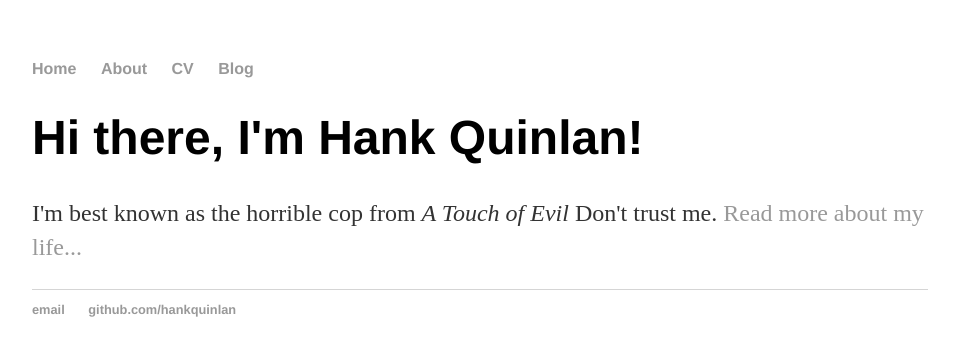
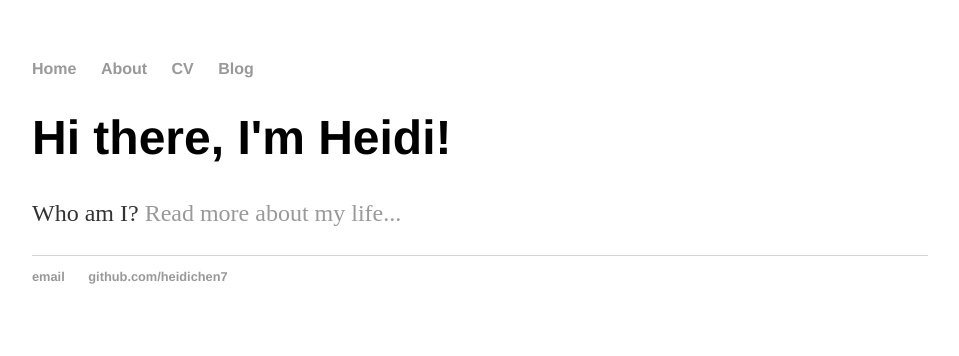
Before and after one commit to heidichen7/heidichen7.github.io, a plain HTML site: page index.html in a window 1280 px wide. Shown: the whole page, without its empty margins (160-1119 px from the left). Drawn offline with Linux system fonts and the light colour scheme.

Commit message:
personalized

```diff
--- a/index.html
+++ b/index.html
@@ -1,7 +1,7 @@
 <!DOCTYPE html>
 <html>
 	<head>
-		<title>Hank Quinlan, Horrible Cop</title>
+		<title>Heidi Chen</title>
 		<!-- link to main stylesheet -->
 		<link rel="stylesheet" type="text/css" href="/css/main.css">
 	</head>
@@ -17,14 +17,14 @@
 		</nav>
 		<div class="container">
     		<div class="blurb">
-        		<h1>Hi there, I'm Hank Quinlan!</h1>
-				<p>I'm best known as the horrible cop from <em>A Touch of Evil</em> Don't trust me. <a href="/about">Read more about my life...</a></p>
+        		<h1>Hi there, I'm Heidi!</h1>
+				<p>Who am I? <a href="/about">Read more about my life...</a></p>
     		</div><!-- /.blurb -->
 		</div><!-- /.container -->
 		<footer>
     		<ul>
-        		<li><a href="mailto:hankquinlanhub@gmail.com">email</a></li>
-        		<li><a href="https://github.com/hankquinlan">github.com/hankquinlan</a></li>
+        		<li><a href="mailto:hchen7@stanford.edu">email</a></li>
+        		<li><a href="https://github.com/heidichen7">github.com/heidichen7</a></li>
 			</ul>
 		</footer>
 	</body>
```
